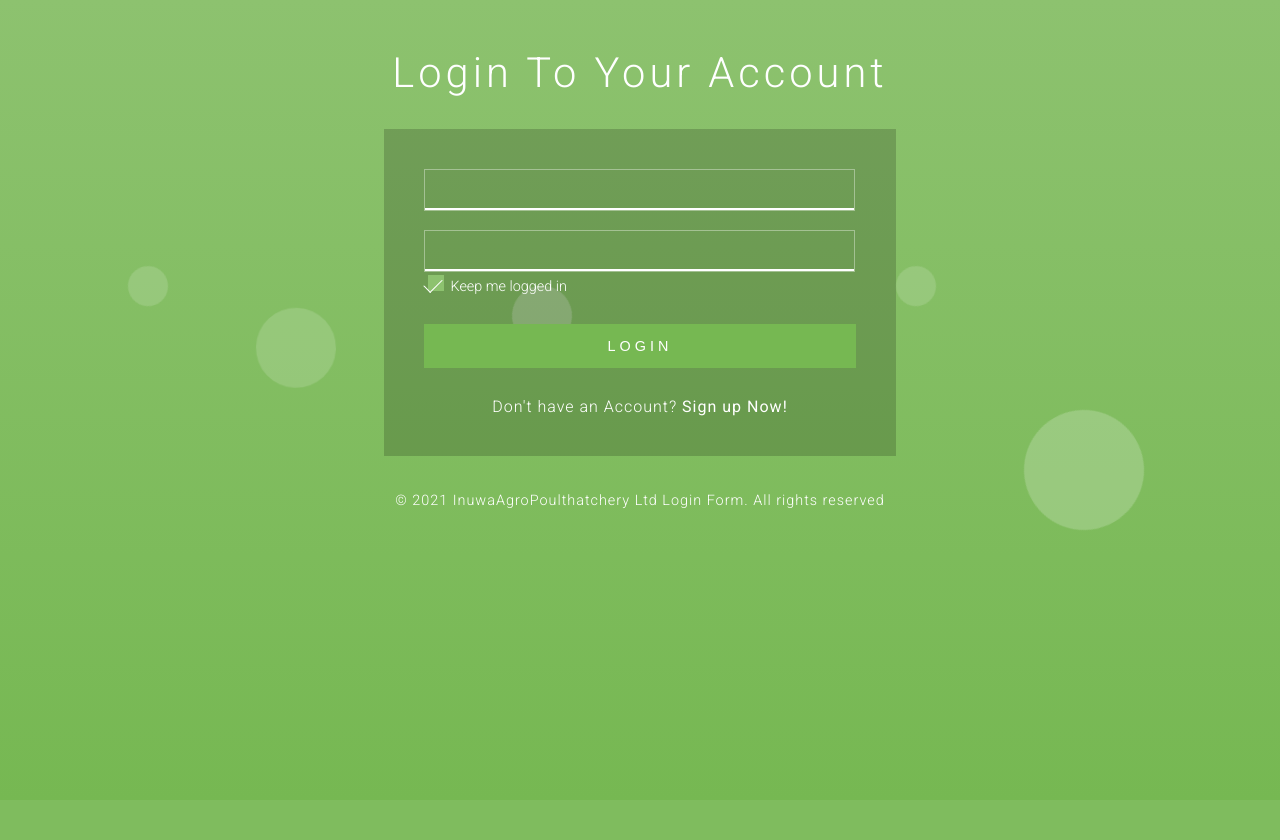
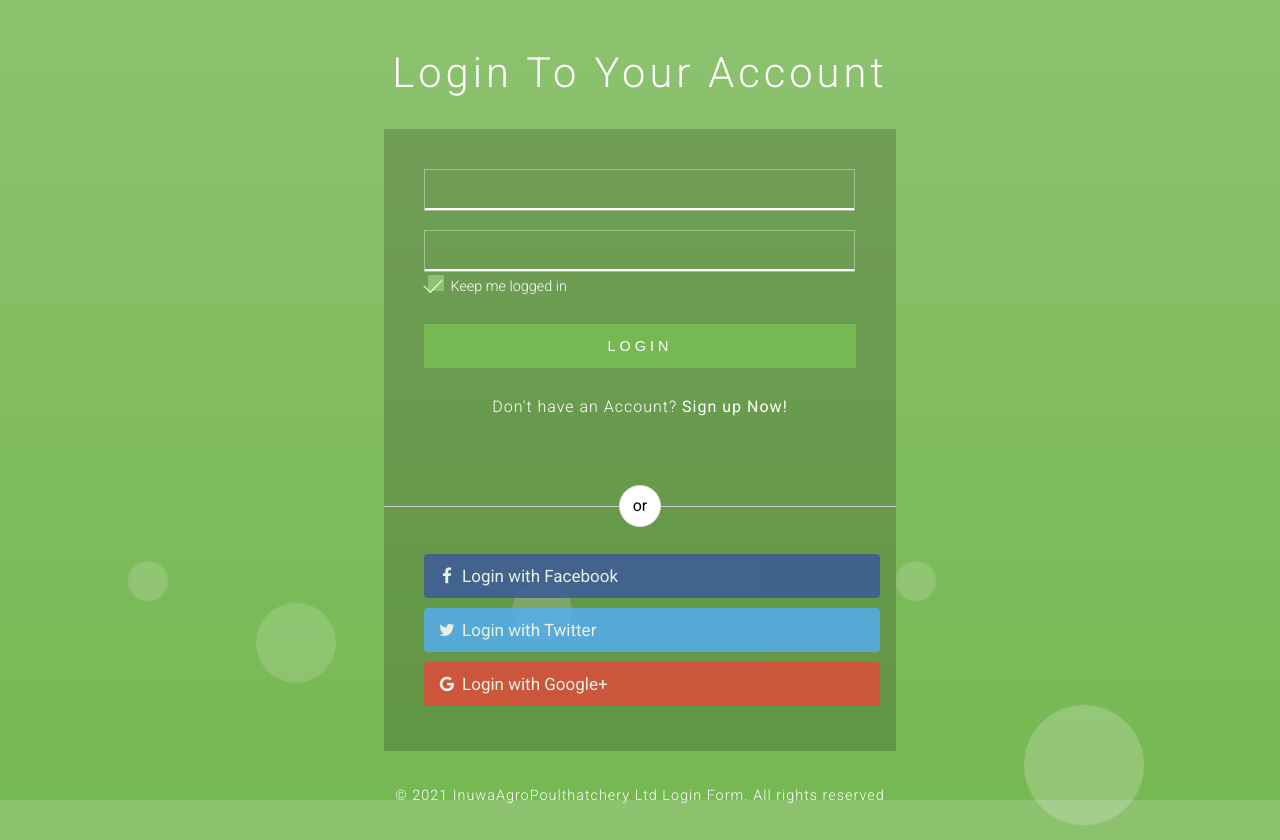
Before and after one commit to Dee68/glowing-octo-spork, a Django app: page /login/ in a window 1280 px wide. Before the commit the page ends 530 px from the top, so only its background shows below. Run offline with Django 3.2, Linux system fonts and the light colour scheme; some libraries are stand-ins or nearby versions.

Commit message:
social login btns added

```diff
--- a/agropoultry/settings.py
+++ b/agropoultry/settings.py
@@ -54,6 +54,7 @@ INSTALLED_APPS = [
     'cloudinary',
     'cloudinary_storage',
     'service.apps.ServiceConfig',
+
 
 ]
 
@@ -212,6 +213,8 @@ CKEDITOR_CONFIGS = {
     }
 }
 
+
+
 MESSAGE_TAGS = {
     messages.ERROR:'danger'
 }
--- a/agropoultry/urls.py
+++ b/agropoultry/urls.py
@@ -41,6 +41,7 @@ urlpatterns = [
     path('payment_done/', payment_done, name='payment_done'),
     path('payment_cancelled/', payment_cancelled, name='payment_cancelled'),
     path('admin/', admin.site.urls),
+    #path('social-auth/', include('social_django.urls', namespace="social")),
 ]
 
 if settings.DEBUG:
--- a/static/account/css/style.css
+++ b/static/account/css/style.css
@@ -211,6 +211,64 @@ input.text.email.is-invalid {
   visibility: visible !important;
 }
 
+/* add appropriate colors to fb, twitter and google buttons */
+.fb {
+  background-color: #3B5998;
+  color: white;
+}
+
+.twitter {
+  background-color: #55ACEE;
+  color: white;
+}
+
+.google {
+  background-color: #dd4b39;
+  color: white;
+}
+.btn {
+  width: 100%;
+  padding: 12px;
+  border: none;
+  border-radius: 4px;
+  margin: 5px 0;
+  opacity: 0.85;
+  display: inline-block;
+  font-size: 17px;
+  line-height: 20px;
+  text-decoration: none; /* remove underline from anchors */
+}
+.seperator {
+  float: left;
+  width: 100%;
+  border-top: 1px solid #ccc;
+  text-align: center;
+  margin: 50px 0 0;
+}
+.seperator b {
+  width: 40px;
+  height: 40px;
+  font-size: 16px;
+  text-align: center;
+  line-height: 40px;
+  background: #fff;
+  display: inline-block;
+  border: 1px solid #e0e0e0;
+  border-radius: 50%;
+  position: relative;
+  top: -22px;
+  z-index: 1;
+}
+
+.login-form {
+  background: #fff;
+  width: 450px;
+  border-radius: 6px;
+  margin: 0 auto;
+  display: table;
+  padding: 15px 30px 30px;
+  box-sizing: border-box;
+}
 
 ::-webkit-input-placeholder {
   color: #fff;
@@ -253,7 +311,19 @@ input[type="submit"]:hover {
   transition: .5s all;
   background: #8DC26F;
 }
-
+a.socialbtns {
+  font-size: .9em;
+  color: #fff;
+  background: #76b852;
+  outline: none;
+  border: 1px solid #76b852;
+  cursor: pointer;
+  padding: 0.9em;
+  -webkit-appearance: none;
+  width: 100%;
+  margin: 2em 0;
+  letter-spacing: 4px;
+}
 .agileits-top p {
   font-size: 1em;
   color: #fff;
--- a/templates/account/login.html
+++ b/templates/account/login.html
@@ -33,6 +33,20 @@
 				</form>
 				<p>Don't have an Account? <a href="{% url 'register' %}"> Sign up Now!</a></p>
 			</div>
+			<div class="seperator"><b>or</b></div>
+		<div class="agileits-top">
+			<a href="#" class="fb btn">
+          <i class="fa fa-facebook fa-fw"></i> Login with Facebook
+        </a>
+        <a href="#" class="twitter btn">
+          <i class="fa fa-twitter fa-fw"></i> Login with Twitter
+        </a>
+        <a href="#" class="google btn">
+          <i class="fa fa-google fa-fw"></i> Login with Google+
+        </a>
+
+
+		</div>
 		</div>
 		<!-- copyright -->
 		<div class="colorlibcopy-agile">
@@ -53,69 +67,3 @@
 		</ul>
 	</div>
 {% endblock content %}
-{% comment %} {% block title %}
-Login
-{% endblock title %}
-{% block description %}
-Mega Poultry Farm
-{% endblock description %}
-{% block keywords %}
-Agro,Poultry,Hatchery,Chicken, Machinery
-{% endblock keywords %}
-{% block header %}
- <!-- styles for registeration/login pages -->
-	<link rel="stylesheet" href="https://stackpath.bootstrapcdn.com/bootstrap/4.1.3/css/bootstrap.min.css" integrity="sha384-MCw98/SFnGE8fJT3GXwEOngsV7Zt27NXFoaoApmYm81iuXoPkFOJwJ8ERdknLPMO" crossorigin="anonymous">
-	<script src="https://ajax.googleapis.com/ajax/libs/jquery/3.3.1/jquery.min.js"></script>
-	<link rel="stylesheet" href="https://use.fontawesome.com/releases/v5.6.1/css/all.css" integrity="sha384-gfdkjb5BdAXd+lj+gudLWI+BXq4IuLW5IT+brZEZsLFm++aCMlF1V92rMkPaX4PP" crossorigin="anonymous">
-{% endblock header %}
-{% block aside %}
-<div class="fh5co-contact">
-<div class="container h-100">
-		<div class="d-flex justify-content-center h-100">
-			<div class="user_card">
-				<div class="d-flex justify-content-center">
-					<h3 id="form-title">LOGIN</h3>
-				</div>
-        {% if messages %}
-            {% for message in messages%}
-            <div class="alert alert-{{ message.level_tag }}" style="text-align:center;">{{ message }}</div>
-            {% endfor %}
-         {% else %}
-         {% endif %}
-				<div class="d-flex justify-content-center form_container">
-					<form method="POST" action="">
-          {% csrf_token %}
-						<div class="input-group mb-3">
-							<div class="input-group-append">
-								<span class="input-group-text"><i class="fas fa-user"></i></span>
-							</div>
-							<input type="text" name="username" placeholder="Username..." class="form-control">
-						</div>
-						<div class="input-group mb-2">
-							<div class="input-group-append">
-								<span class="input-group-text"><i class="fas fa-key"></i></span>
-							</div>
-								<input type="password" name="password" placeholder="Password..." class="form-control" >
-						</div>
-
-							<div class="d-flex justify-content-center mt-3 login_container">
-				 				<input class="btn login_btn" type="submit" value="Login">
-				   			</div>
-					</form>
-
-				</div>
-
-				<div class="mt-4">
-					<div class="d-flex justify-content-center links txt">
-						Don't have an account? <a href="{% url 'register' %}" class="ml-2 btn btn-primary cls">Sign Up</a>
-					</div>
-
-				</div>
-			</div>
-		</div>
-	</div>
-</div>
-{% endblock aside %}
-{% block products %}
-
-{% endblock products %} {% endcomment %}
--- a/templates/base_auth.html
+++ b/templates/base_auth.html
@@ -12,6 +12,9 @@
 {% comment %} <link href="https://cdn.jsdelivr.net/npm/bootstrap@5.1.3/dist/css/bootstrap.min.css" rel="stylesheet" integrity="sha384-1BmE4kWBq78iYhFldvKuhfTAU6auU8tT94WrHftjDbrCEXSU1oBoqyl2QvZ6jIW3" crossorigin="anonymous">
 <script src="https://cdn.jsdelivr.net/npm/bootstrap@5.1.3/dist/js/bootstrap.bundle.min.js" integrity="sha384-ka7Sk0Gln4gmtz2MlQnikT1wXgYsOg+OMhuP+IlRH9sENBO0LRn5q+8nbTov4+1p" crossorigin="anonymous"></script> {% endcomment %}
 <link href="{% static 'account/css/style.css' %}" rel="stylesheet" type="text/css"/>
+<link href="{% static 'css/icomoon.css' %}" rel="stylesheet" type="text/css"/>
+<link rel="stylesheet" href="https://cdnjs.cloudflare.com/ajax/libs/font-awesome/4.7.0/css/font-awesome.min.css">
+
 {% comment %} <link href="{% static 'account/css/bootstrap.min.css' %}" rel="stylesheet" type="text/css"/> {% endcomment %}
 
 <!-- //Custom Theme files -->
```
Also changed, not shown: agropoultry/settings_local.py (+11 -0 lines), db.sqlite3, 3 other files.
